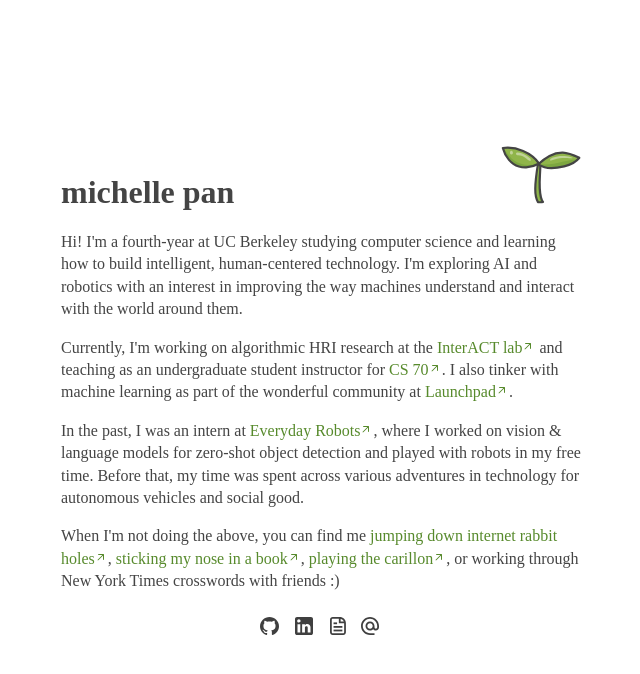
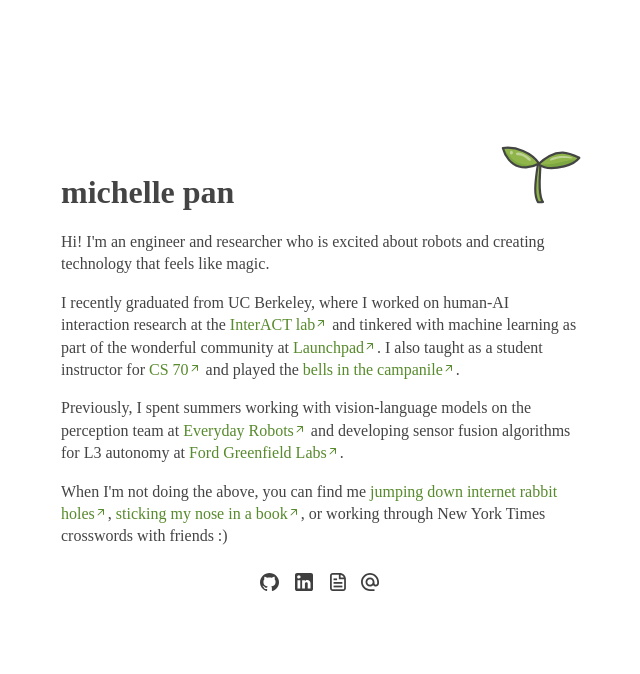
Before and after one commit to michelllepan/michelllepan.github.io, a Jekyll site: the page built from index.html, in a window 1280 px wide. Shown: the top 674 px of the page, without its empty margins (319-959 px from the left). Built offline with Jekyll 4.4.1, drawn with Linux system fonts in a browser that asks for light colours; nearby versions of some CDN libraries; some web fonts are replaced.

Commit message:
Graduate!!

```diff
--- a/_includes/content.html
+++ b/_includes/content.html
@@ -1,4 +1,4 @@
-<p>
+<!-- <p>
   Hi! I'm a fourth-year at UC Berkeley studying computer science and learning how to build intelligent, human-centered technology.
   I'm exploring AI and robotics with an interest in improving the way machines understand and interact with the world around them.
 </p>
@@ -17,12 +17,33 @@
   <a href="https://everydayrobots.com/" target="_blank">Everyday Robots<img src="images/arrow.svg"/></a>,
   where I worked on vision & language models for zero-shot object detection and played with robots in my free time.
   Before that, my time was spent across various adventures in technology for autonomous vehicles and social good.
+</p> -->
+
+<p>
+  Hi! I'm an engineer and researcher who is excited about robots and creating technology that feels like magic.
+</p>
+
+<p>
+  I recently graduated from UC Berkeley, where I worked on human-AI interaction research at the
+  <a href="https://interact.berkeley.edu/" target="_blank">InterACT lab<img src="images/arrow.svg"/></a>
+  and tinkered with machine learning as part of the wonderful community at
+  <a href="https://launchpad.berkeley.edu/" target="_blank">Launchpad<img src="images/arrow.svg"/></a>.
+  I also taught as a student instructor for
+  <a href="https://www.eecs70.org/" target="_blank">CS 70<img src="images/arrow.svg"/></a>
+  and played the
+  <a href="https://bells.berkeley.edu/">bells in the campanile<img src="images/arrow.svg"/></a>.
+</p>
+
+<p>
+  Previously, I spent summers working with vision-language models on the perception team at
+  <a href="https://everydayrobots.com/" target="_blank">Everyday Robots<img src="images/arrow.svg"/></a>
+  and developing sensor fusion algorithms for L3 autonomy at
+  <a href="https://corporate.ford.com/operations/locations/silicon-valley.html" target="_blank">Ford Greenfield Labs<img src="images/arrow.svg"/></a>.
 </p>
 
 <p>
   When I'm not doing the above, you can find me
   <a href="https://curius.app/michelle-pan" target="_blank">jumping down internet rabbit holes<img src="images/arrow.svg"/></a>,
   <a href="https://goodreads.com/michelllepan" target="_blank">sticking my nose in a book<img src="images/arrow.svg"/></a>,
-  <a href="https://bells.berkeley.edu/">playing the carillon<img src="images/arrow.svg"/></a>,
   or working through New York Times crosswords with friends :)
 </p>
```
Also changed, not shown: 1 other file.
